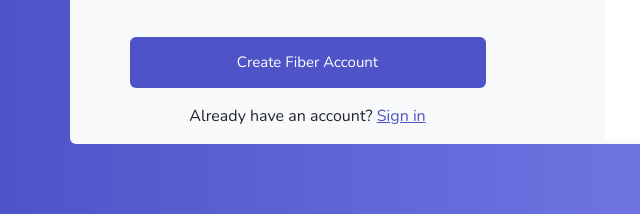
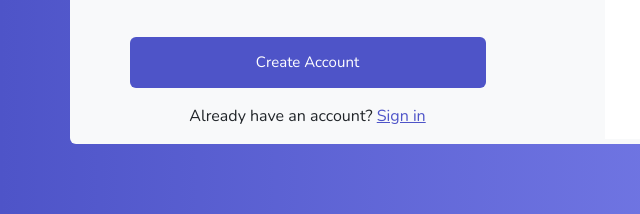
Before and after one commit to abubakrmo/ez-chat, a website built with webpack: page dist/signup.html in a window 1280 px wide. Shown: the part 448-662 px from the top of the page, 0-640 px from the left. Built offline with nearby package versions, Linux system fonts and the light colour scheme; some packages are replaced by stand-ins of ours.

Commit message:
create account button text changed

```diff
--- a/dist/signup.html
+++ b/dist/signup.html
@@ -51,7 +51,7 @@
 
                 </form>
                 <button type="button" class="btn w-100 mt-4" style="background-color: #4e54c8;">
-                    <a href="./index.html" class="text-white btn" style="font-size: 15px;">Create Fiber Account</a>
+                    <a href="./index.html" class="text-white btn" style="font-size: 15px;">Create Account</a>
                 </button>
                 <p class="mt-3 text-center">Already have an account? <a href="./login.html" style="color: #4e54c8;">Sign in</a></p>
             </div>
```
